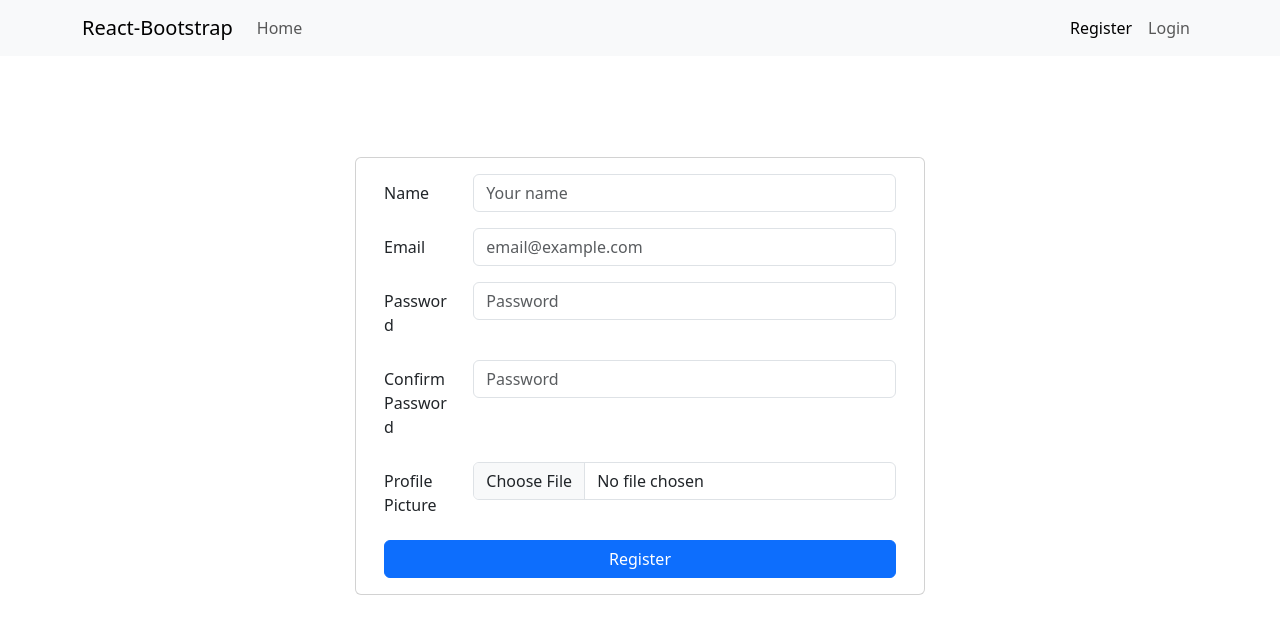
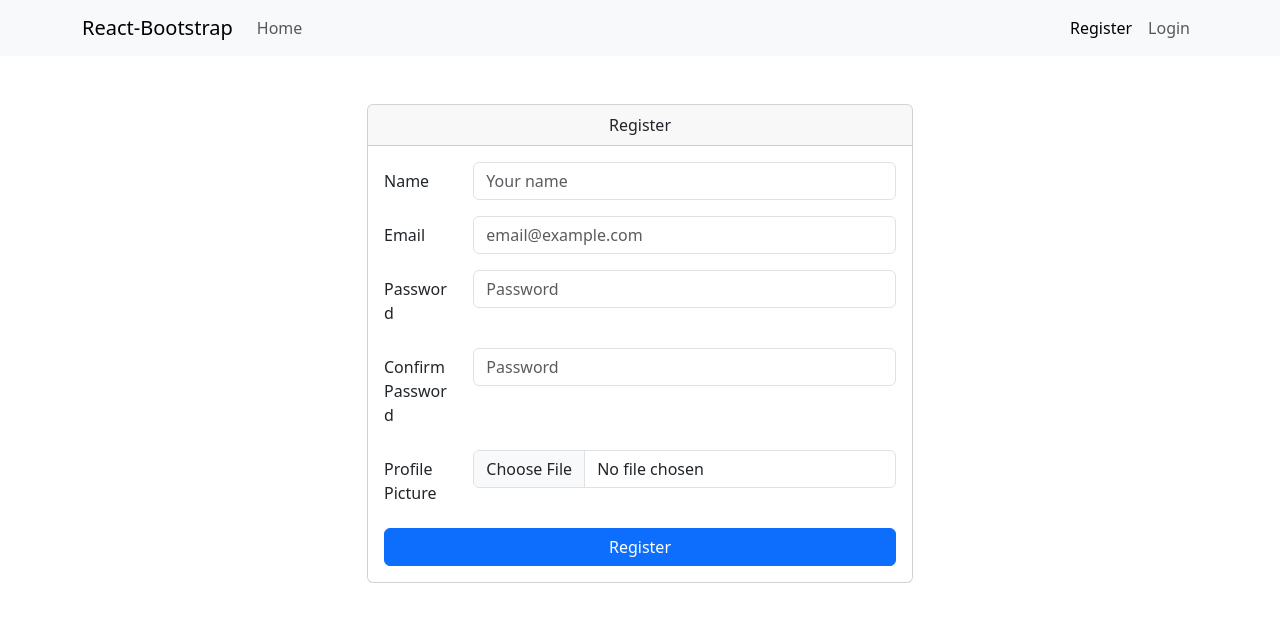
Before and after one commit to chawnima/km7-binar-fsw, a React (Vite) app in the folder chapter-6/student-app/: page /register in a window 1280 px wide. Shown: the top 634 px of the page. Built offline with nearby package versions, Linux system fonts and the light colour scheme.

Commit message:
add register

```diff
--- a/chapter-6/student-app/src/routes/register.lazy.jsx
+++ b/chapter-6/student-app/src/routes/register.lazy.jsx
@@ -11,16 +11,40 @@ export const Route = createLazyFileRoute("/register")({
 });
 
 function Register() {
+  const [name, setName] = useState("");
+  const [email, setEmail] = useState("");
   const [password, setPassword] = useState("");
+  const [rePassword, setRePassword] = useState("");
+  const [profilePicture, setFile] = useState(undefined);
+
+  const onSubmit = async (e) => {
+    e.preventDefault();
+    const formData = new FormData();
+    formData.append("name", name);
+    formData.append("email", email);
+    formData.append("password", password);
+    formData.append("profile_picture", profilePicture);
+
+    const res = await fetch("http://localhost:3000/auth/register", {
+      method: "POST",
+      body: formData,
+    });
+    const data = await res.json();
+    if (data.success) {
+      alert(data.message);
+      localStorage.setItem("token", data.data.token);
+      return;
+    }
+    alert(data.message);
+  };
+
   return (
-    <div
-      className="d-flex justify-content-center align-items-center row"
-      style={{ height: "80vh" }}
-    >
-      <Card className="col-6">
-        <Card.Body>
-          <Card.Text className="">
-            <Form>
+    <Row className="mt-5">
+      <Col className="offset-md-3">
+        <Card>
+          <Card.Header className="text-center">Register</Card.Header>
+          <Card.Body>
+            <Form onSubmit={onSubmit}>
               <Form.Group
                 as={Row}
                 className="mb-3"
@@ -30,10 +54,14 @@ function Register() {
                   Name
                 </Form.Label>
                 <Col sm="10">
-                  <Form.Control type="text" placeholder="Your name" />
+                  <Form.Control
+                    type="text"
+                    placeholder="Your name"
+                    value={name}
+                    onChange={(e) => setName(e.target.value)}
+                  />
                 </Col>
               </Form.Group>
-
               <Form.Group
                 as={Row}
                 className="mb-3"
@@ -43,10 +71,14 @@ function Register() {
                   Email
                 </Form.Label>
                 <Col sm="10">
-                  <Form.Control type="email" placeholder="email@example.com" />
+                  <Form.Control
+                    type="email"
+                    placeholder="email@example.com"
+                    value={email}
+                    onChange={(e) => setEmail(e.target.value)}
+                  />
                 </Col>
               </Form.Group>
-
               <Form.Group
                 as={Row}
                 className="mb-3"
@@ -68,7 +100,7 @@ function Register() {
               <Form.Group
                 as={Row}
                 className="mb-3"
-                controlId="formPlaintextPassword"
+                controlId="formPlaintextRePassword"
               >
                 <Form.Label column sm="2">
                   Confirm Password
@@ -77,31 +109,34 @@ function Register() {
                   <Form.Control
                     type="password"
                     placeholder="Password"
-                    value={password}
-                    onChange={(e) => setPassword(e.target.value)}
+                    value={rePassword}
+                    onChange={(e) => setRePassword(e.target.value)}
                   />
                 </Col>
               </Form.Group>
 
-              <Form.Group
-                as={Row}
-                className="mb-3"
-                controlId="formPlaintextPassword"
-              >
+              <Form.Group as={Row} className="mb-3" controlId="formFile">
                 <Form.Label column sm="2">
                   Profile Picture
                 </Form.Label>
                 <Col sm="10">
-                  <Form.Control type="file" />
+                  <Form.Control
+                    type="file"
+                    onChange={(e) => setFile(e.target.files[0])}
+                    accept=".png,.jpg"
+                  />
                 </Col>
               </Form.Group>
+              <div className="d-grid gap-2">
+                <Button type="submit" variant="primary">
+                  Register
+                </Button>
+              </div>
             </Form>
-          </Card.Text>
-          <Button variant="primary" className="col-12">
-            Register
-          </Button>
-        </Card.Body>
-      </Card>
-    </div>
+          </Card.Body>
+        </Card>
+      </Col>
+      <Col md={3}></Col>
+    </Row>
   );
 }
```
